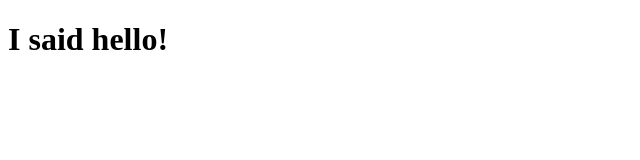
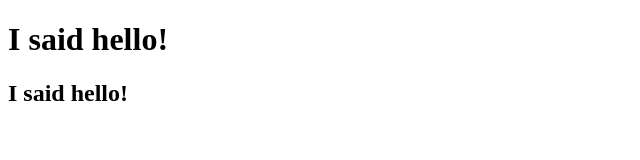
Before and after one commit to JA-Phillips/JA-Phillips.github.io, a plain HTML site: page index.html in a window 1280 px wide. Shown: the whole page, without its empty margins (0-640 px from the left). Drawn offline with Linux system fonts and the light colour scheme.

Commit message:
Update index.html

```diff
--- a/index.html
+++ b/index.html
@@ -4,6 +4,7 @@
   </head>
   <body>
     <h1> I said hello! <h1>
+      <h2> I said hello! <h2>
   </body>
 
 
```
